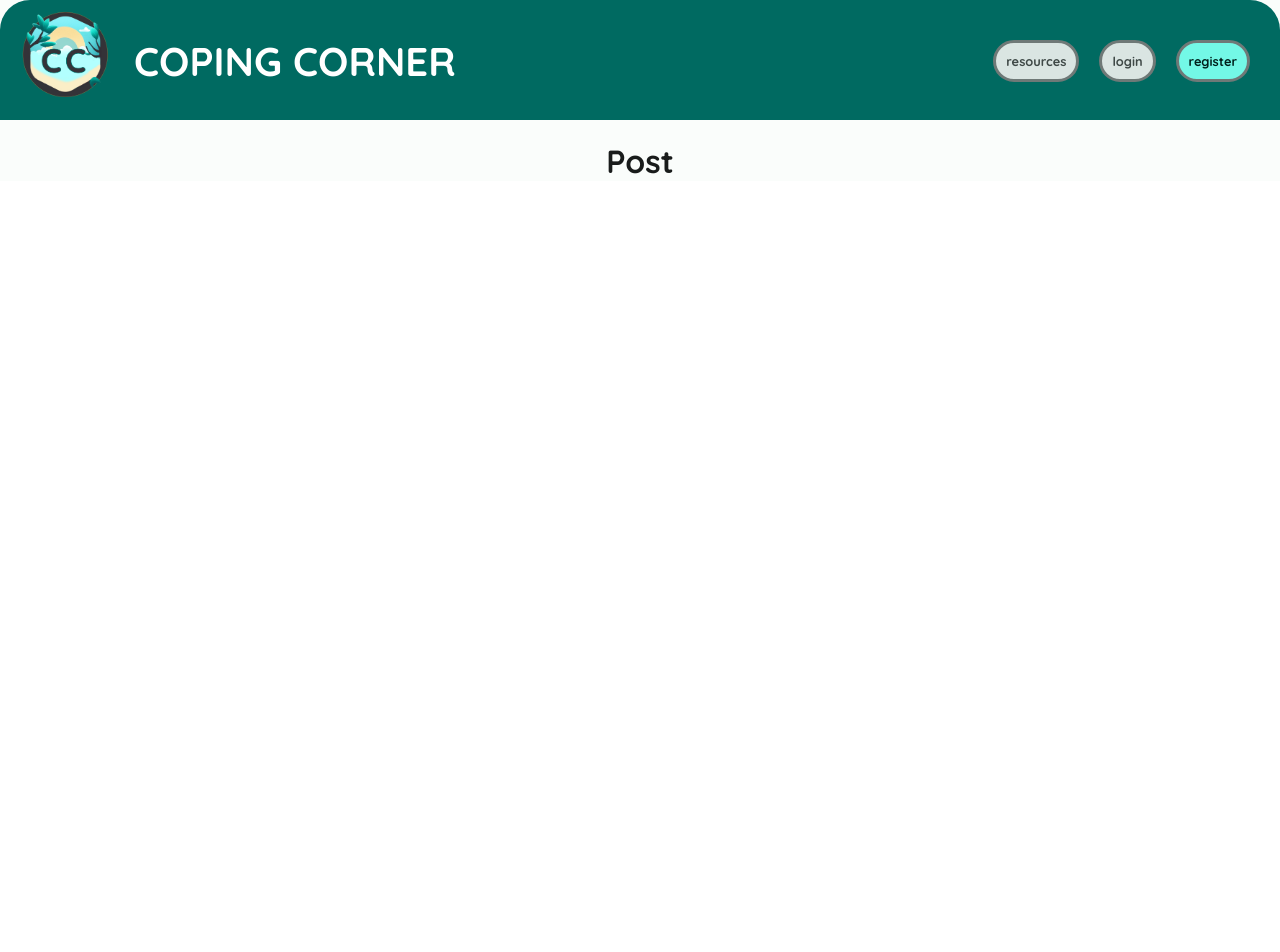
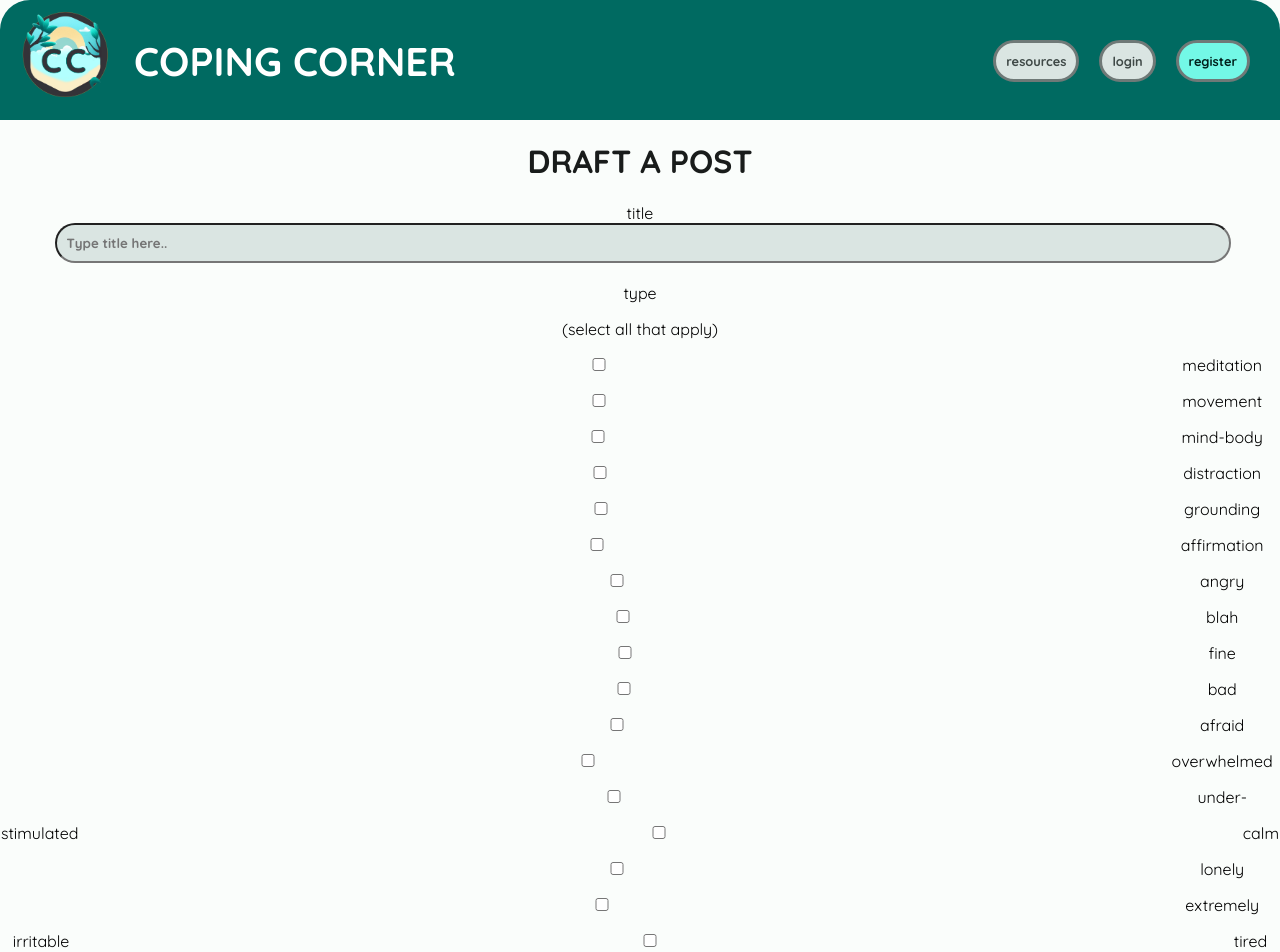
Before and after one commit to Duncan-Wood/Coping-Corner-Frontend, a React (Create React App) app in the folder coping-frontend/: page /post in a window 1280 px wide. Shown: the top 952 px of the page. Before the commit the page ends 800 px from the top, so only its background shows below. Built offline with nearby package versions, Linux system fonts and the light colour scheme.

Commit message:
updated post.jsx and created typecheckboxes and feelingcheckboxes component

```diff
--- /dev/null
+++ b/coping-frontend/src/components/FeelingCheckboxes.jsx
@@ -0,0 +1,86 @@
+export default function FeelingCheckboxes({handleCheckboxChange}){
+    return(
+        <div>
+            <input type="checkbox"
+                   name="feelings"
+                   onChange={handleCheckboxChange}
+                   value="angry"/> <span>angry</span>
+            <input type="checkbox"
+                    name="feelings"
+                    onChange={handleCheckboxChange}
+                    value="blah"  /> <span>blah</span>
+            <input type="checkbox"
+                    name="feelings"
+                    onChange={handleCheckboxChange}
+                    value="fine"  /> <span>fine</span>
+            <input  type="checkbox"
+                    name="feelings"
+                    onChange={handleCheckboxChange}
+                    value="bad"  /> <span>bad</span>
+            <input  type="checkbox"
+                    name="feelings"
+                    onChange={handleCheckboxChange}
+                    value="afraid"  /> <span>afraid</span>
+            <input  type="checkbox"
+                    name="feelings"
+                    onChange={handleCheckboxChange}
+                    value="overwhelmed"  /> <span>overwhelmed</span>
+            <input  type="checkbox"
+                    name="feelings"
+                    onChange={handleCheckboxChange}
+                    value="under-stimulated"  /> <span>under-stimulated</span>
+            <input  type="checkbox"
+                    name="feelings"
+                    onChange={handleCheckboxChange}
+                    value="calm"  /> <span>calm</span>
+            <input  type="checkbox"
+                    name="feelings"
+                    onChange={handleCheckboxChange}
+                    value="lonely" /> <span>lonely</span>
+            <input  type="checkbox"
+                    name="feelings"
+                    onChange={handleCheckboxChange}
+                    value="extremely irritable" /> <span>extremely irritable</span>
+            <input  type="checkbox"
+                    name="feelings"
+                    onChange={handleCheckboxChange}
+                    value="tired" /> <span>tired</span>
+            <input  type="checkbox"
+                    name="feelings"
+                    onChange={handleCheckboxChange}
+                    value="self-doubt" /> <span>self-doubt</span>
+            <input  type="checkbox"
+                    name="feelings"
+                    onChange={handleCheckboxChange}
+                    value="good" /> <span>good</span>
+            <input  type="checkbox"
+                    name="feelings"
+                    onChange={handleCheckboxChange}
+                    value="guilty" /> <span>guilty</span>
+            <input  type="checkbox"
+                    name="feelings"
+                    onChange={handleCheckboxChange}
+                    value="disconnected" /> <span>disconnected</span>
+            <input  type="checkbox"
+                    name="feelings"
+                    onChange={handleCheckboxChange}
+                    value="depressed" /> <span>depresssed</span>
+            <input  type="checkbox"
+                    name="feelings"
+                    onChange={handleCheckboxChange}
+                    value="sad" /> <span>sad</span>
+            <input  type="checkbox"
+                    name="feelings"
+                    onChange={handleCheckboxChange}
+                    value="frustrated" /> <span>frustrated</span>
+            <input  type="checkbox"
+                    name="feelings"
+                    onChange={handleCheckboxChange}
+                    value="happy" /> <span>happy</span>
+            <input  type="checkbox"
+                    name="feelings"
+                    onChange={handleCheckboxChange}
+                    value="totally distraught" /> <span>totally distraught</span>
+        </div>
+    )
+}
--- a/coping-frontend/src/components/Post.jsx
+++ b/coping-frontend/src/components/Post.jsx
@@ -1,7 +1,129 @@
+import { useState } from "react";
+import { useNavigate } from "react-router-dom";
+import TypeCheckboxes from "./TypeCheckboxes";
+import FeelingCheckboxes from "./FeelingCheckboxes";
+
 export default function Post () {
+    let navigate = useNavigate()
+    const [selectedOption, setSelectedOption] = useState('');
+
+     const [formValues, setFormValues] = useState({
+        title: "",
+        previewText: "",
+        resourceContent: "",
+        imageURL: "",
+        resourceURL: "",
+        types: [],
+        feelings:[]
+
+     })
+
+
+    const handleCheckboxChange = (e) => {
+        const { name, value, checked } = e.target;
+        const checkboxArray = formValues[name];
+        if (checked) {
+          setFormValues({
+            ...formValues,
+            [name]: [...checkboxArray, value]
+          });
+        } else {
+          setFormValues({
+            ...formValues,
+            [name]: checkboxArray.filter((checkbox) => checkbox !== value)
+          });
+        }
+      };
+
+
+    const handleChange = (e) => {
+        e.preventDefault()
+        setFormValues({ ...formValues, [e.target.name]: e.target.value });
+        console.log(formValues);
+  };
+
+    function handleOptionChange(e) {
+        setSelectedOption(e.target.value);
+      }
+
+    const options = [];
+    for (let i = 1; i <= 60; i++) {
+      options.push(<option key={i} value={i}>{i} minute{ i > 1 ? 's' : '' }</option>);
+    }
+
+    //add handlesubmit to form and make function for that
+    //figure out how to tie in the chckbox values to this and how to make all this code work
+
     return (
         <div>
-            <h1>Post</h1>
+            <h1>DRAFT A POST</h1>
+            <form className="resourceDraft" >
+                <div>
+                    <label htmlFor="title">title</label>
+                    <br></br>
+                    <input
+                    onChange={handleChange}
+                    value={formValues.title}
+                    name="title"
+                    type="text"
+                    placeholder="Type title here.." />
+                </div>
+
+            <TypeCheckboxes handleCheckboxChange={handleCheckboxChange}/>
+            <FeelingCheckboxes handleCheckboxChange={handleCheckboxChange}/>
+
+                <div>
+                    <label htmlFor="options">time requirement</label>
+                    <br></br>
+                    <select id="options"
+                            value={selectedOption}
+                            onChange={handleOptionChange}>
+                    <option value="">--choose a duration--</option>
+                    {options}
+                    </select>
+                </div>
+
+                <div>
+                    <label htmlFor="preview">preview text</label>
+                    <br></br>
+                    <input  onChange={handleChange}
+                            value={formValues.previewText}
+                            name="previewText"
+                            type="text"
+                            placeholder="preview text here"/>
+                </div>
+
+                <div>
+                    <label htmlFor="resourceContent">content</label>
+                    <br></br>
+                    <textarea   onChange={handleChange}
+                                value={formValues.resourceContent}
+                                name="resourceContent"
+                                style={{ width: '25%', height: '200px' }}/>
+                </div>
+
+                <div>
+                    <label htmlFor="imageURL">image URL {'('}optional{')'}</label>
+                    <br></br>
+                    <input  onChange={handleChange}
+                            value={formValues.imageURL}
+                            type="text"
+                            name="imageURL"/>
+                </div>
+
+                <div>
+                    <label htmlFor="imageURL">resource URL {'('}optional{')'}</label>
+                    <br></br>
+                    <input  onChange={handleChange}
+                            value={formValues.resourceURL}
+                            type="text"
+                            name="resourceURL" />
+                </div>
+
+                <input type="submit" value="SHARE POST"/>
+
+
+            </form>
         </div>
     )
 }
--- /dev/null
+++ b/coping-frontend/src/components/TypeCheckboxes.jsx
@@ -0,0 +1,35 @@
+export default function TypeCheckboxes({handleCheckboxChange}){
+    return(
+        <div>
+        <label htmlFor="type">type</label>
+        <p>{'('}select all that apply{')'}</p>
+        <div>
+        <input  type="checkbox"
+                name="types"
+                onChange={handleCheckboxChange}
+                value="meditation" /> <span>meditation</span>
+        <input  type="checkbox"
+                name="types"
+                onChange={handleCheckboxChange}
+                value="movement" /> <span>movement</span>
+        <input  type="checkbox"
+                name="types"
+                onChange={handleCheckboxChange}
+                value="mind-body" /> <span>mind-body</span>
+        <input  type="checkbox"
+                name="types"
+                onChange={handleCheckboxChange}
+                value="distraction" /> <span>distraction</span>
+        <input  type="checkbox"
+                name="types"
+                onChange={handleCheckboxChange}
+                value="grounding" /> <span>grounding</span>
+        <input  type="checkbox"
+                name="types"
+                onChange={handleCheckboxChange}
+                value="affirmation" /> <span>affirmation</span>
+        </div>
+    </div>
+
+    )
+}
```
